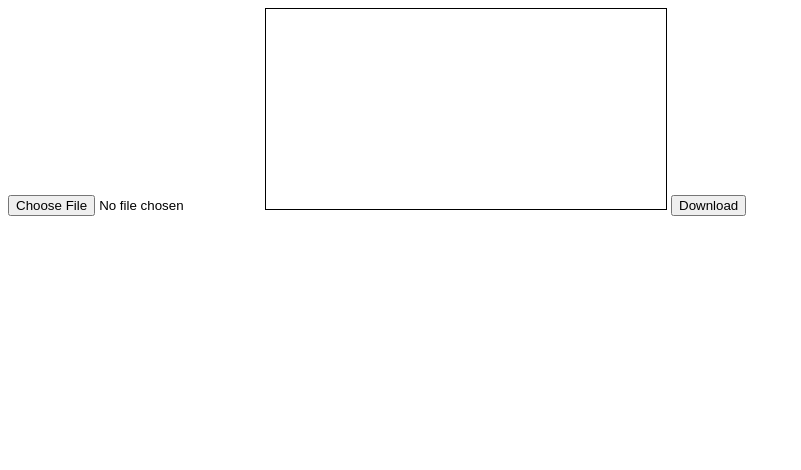
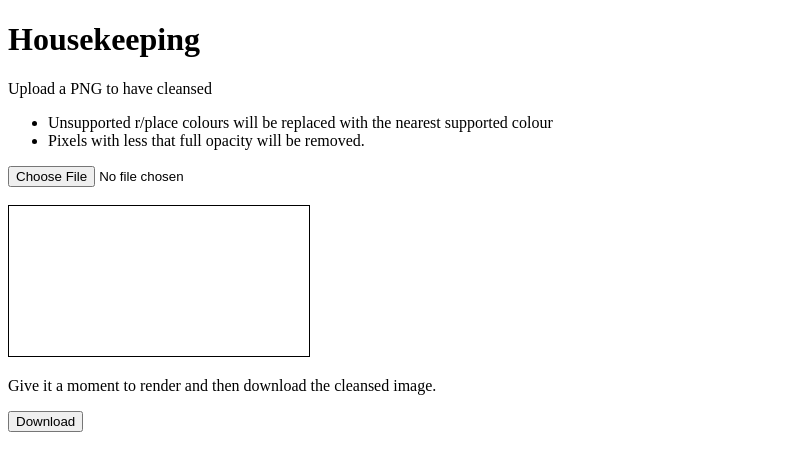
Before and after one commit to surelook/housekeeping, a plain HTML site: page index.html in a window 1280 px wide. Shown: the whole page, without its empty margins (0-801 px from the left). Drawn offline with Linux system fonts and the light colour scheme.

Commit message:
Adds some messaging and formatting

```diff
--- a/index.html
+++ b/index.html
@@ -5,12 +5,22 @@
     <meta name="viewport" content="width=device-width, initial-scale=1.0">
     <meta http-equiv="X-UA-Compatible" content="ie=edge">
     <title>Housekeeping</title>
-    <link rel="stylesheet" href="style.css">
+    <link rel="stylesheet" href="style.css?v=0.1">
   </head>
   <body>
+    <h1>Housekeeping</h1>
+    <p>Upload a PNG to have cleansed</p>
+    <ul>
+      <li>Unsupported r/place colours will be replaced with the nearest supported colour</li>
+      <li>Pixels with less that full opacity will be removed.</li>
+    </ul>
     <input type="file" accept="image/png">
+    <br />
+    <br />
     <canvas></canvas>
+    <br />
+    <p>Give it a moment to render and then download the cleansed image.</p>
     <button>Download</button>
-	<script src="index.js"></script>
+    <script src="index.js?v=0.1"></script>
   </body>
 </html>
--- a/index.js
+++ b/index.js
@@ -47,6 +47,7 @@ const draw = (image) => {
 
   for (let i = 0; i < data.length - 5; i += 4) {
     if (data[i + 3] < 255) {
+      console.log(`Removed partially transparent pixel`)
       data[i] = 0
       data[i + 1] = 0
       data[i + 2] = 0
@@ -66,6 +67,10 @@ const draw = (image) => {
 
     let currentColor = `#${soup(data[i])}${soup(data[i + 1])}${soup(data[i + 2])}`
     let resolvedColor = nearestColor(currentColor)
+
+    if (currentColor.toUpperCase() !== resolvedColor.toUpperCase()) {
+      console.log(`Replaced ${currentColor} with ${resolvedColor}`)
+    }
 
     data[i] = parseInt(resolvedColor.substring(1, 3), 16);
     data[i + 1] = parseInt(resolvedColor.substring(3, 5), 16);
--- a/style.css
+++ b/style.css
@@ -1,5 +1,4 @@
 canvas {
-    width: 400px;
-    height: 200px;
     border: 1px solid black;
-  }
+    max-width: 100%;
+}
```
